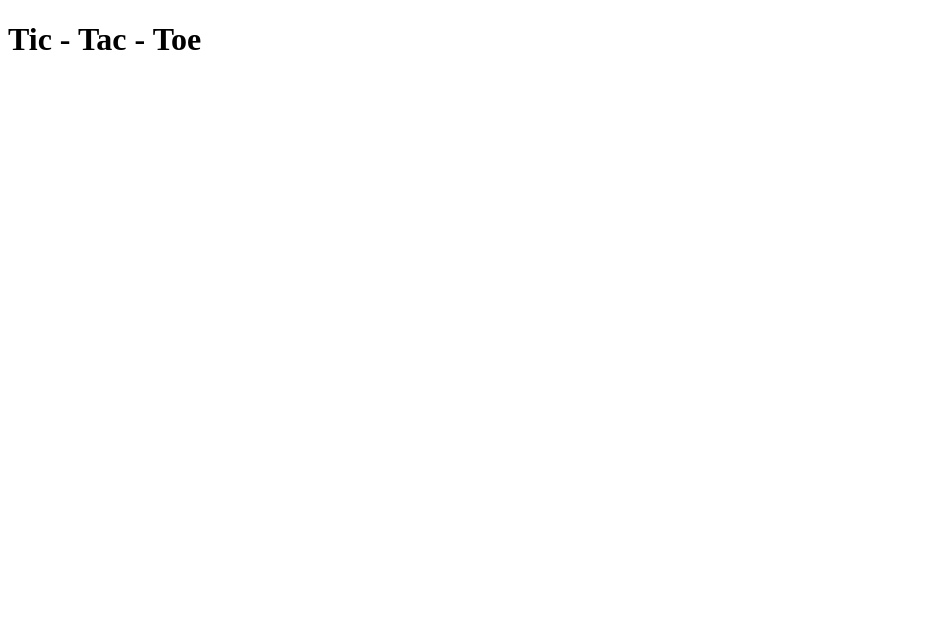
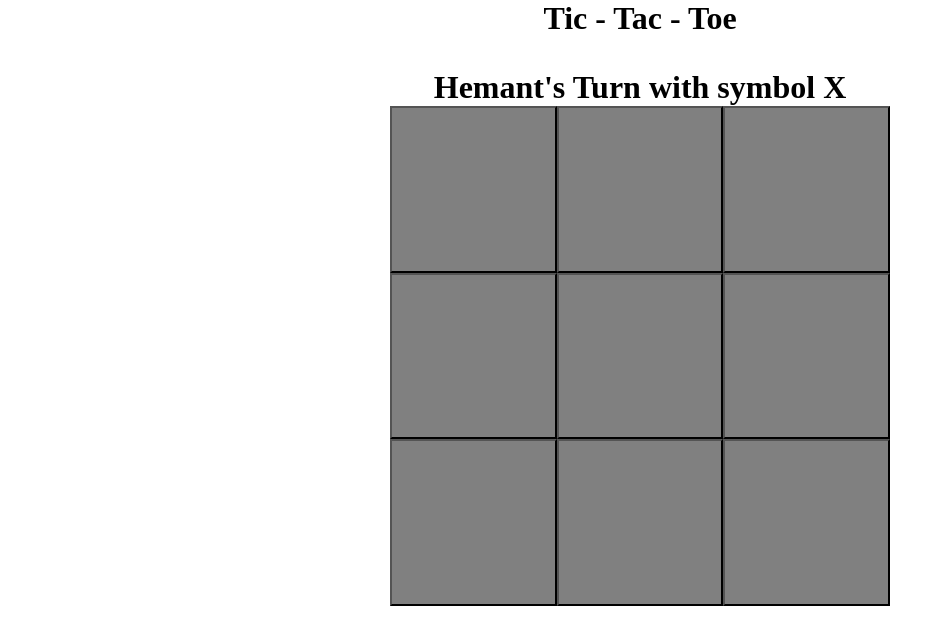
Before and after one commit to Hemant-Dev/tic-tac-toe, a plain HTML site: page index.html in a window 1280 px wide. Shown: the whole page, without its empty margins (0-945 px from the left). Drawn offline with Linux system fonts and the light colour scheme.

Commit message:
1.Made UI and API Connections

```diff
--- a/index.html
+++ b/index.html
@@ -9,5 +9,9 @@
 </head>
 <body>
     <h1>Tic - Tac - Toe</h1>
+    <div class="container">
+        <h1 class="turn"></h1>
+        <div class="board"></div>
+    </div>
 </body>
 </html>
--- a/script.js
+++ b/script.js
@@ -138,4 +138,47 @@ function GameController
 
 }
 
-const game = GameController("Hemant", "Aarav");
+
+
+function screenController() {
+    const game = GameController("Hemant", "Aarav");
+    const boardDiv = document.querySelector('.board');
+    const turnHeader = document.querySelector('.turn');
+
+    const updateScreen = () => {
+        boardDiv.textContent = '';
+
+        const activePlayer = game.getActivePlayer();
+        const board = gameBoard.getBoard();
+
+        turnHeader.textContent = `${activePlayer.name}'s Turn with symbol ${activePlayer.value}`;
+
+        // let index = 0;
+        board.forEach((row, rowIndex) => {
+            row.forEach((cell, colIndex) => {
+                const cellButton = document.createElement('button');
+                cellButton.classList.add('cell');
+                cellButton.dataset.column = colIndex;
+                cellButton.dataset.row = rowIndex;
+                cellButton.textContent = cell;
+                boardDiv.appendChild(cellButton);
+            });
+        });
+    }
+
+    function handleBoardClick(e) {
+        const selectedRow = e.target.dataset.row;
+        const selectedCol = e.target.dataset.column;
+
+        if(!selectedRow || !selectedCol)
+            return;
+
+        game.playTurn(selectedRow, selectedCol);
+        updateScreen();
+    }
+    boardDiv.addEventListener('click', handleBoardClick);
+    updateScreen();
+
+}
+
+screenController();
--- a/style.css
+++ b/style.css
@@ -0,0 +1,32 @@
+* {
+    margin: 0;
+    padding: 0;
+    --boardColor: red;
+    --cellColor: grey;
+}
+
+body {
+    display: flex;
+    flex-direction: column;
+    gap: 2rem;
+    justify-content: center;
+    align-items: center;
+    text-align: center;
+}
+
+.board {
+    background-color: var(--boardColor);
+    height: 500px;
+    width: 500px;
+    display: grid;
+    grid-template-columns: repeat(3, 1fr);
+    grid-template-rows: repeat(3, 1fr);
+
+}
+
+.cell {
+    background-color: var(--cellColor);
+    padding: 10px;
+    cursor: pointer;
+    font-size: 5rem;
+}
```
